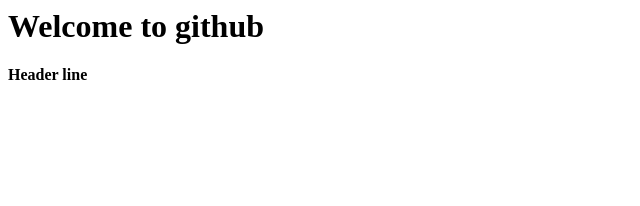
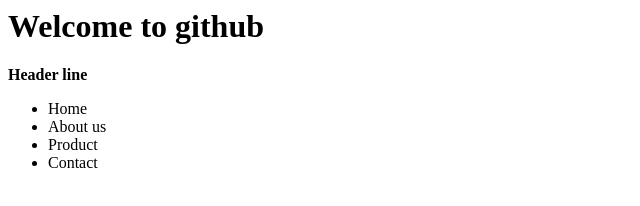
Before and after one commit to shivam2801/GitDemo, a plain HTML site: page index.html in a window 1280 px wide. Shown: the whole page, without its empty margins (0-640 px from the left). Drawn offline with Linux system fonts and the light colour scheme.

Commit message:
Header menu created

```diff
--- a/index.html
+++ b/index.html
@@ -2,5 +2,12 @@
 <body>
 <h1>Welcome to github</h1>
 <b>Header line</b>
+<ul>
+<li>Home</li>
+<li>About us</li>
+<li>Product</li>
+<li>Contact</li>
+
+</ul>
 </body>
 </html>
```
